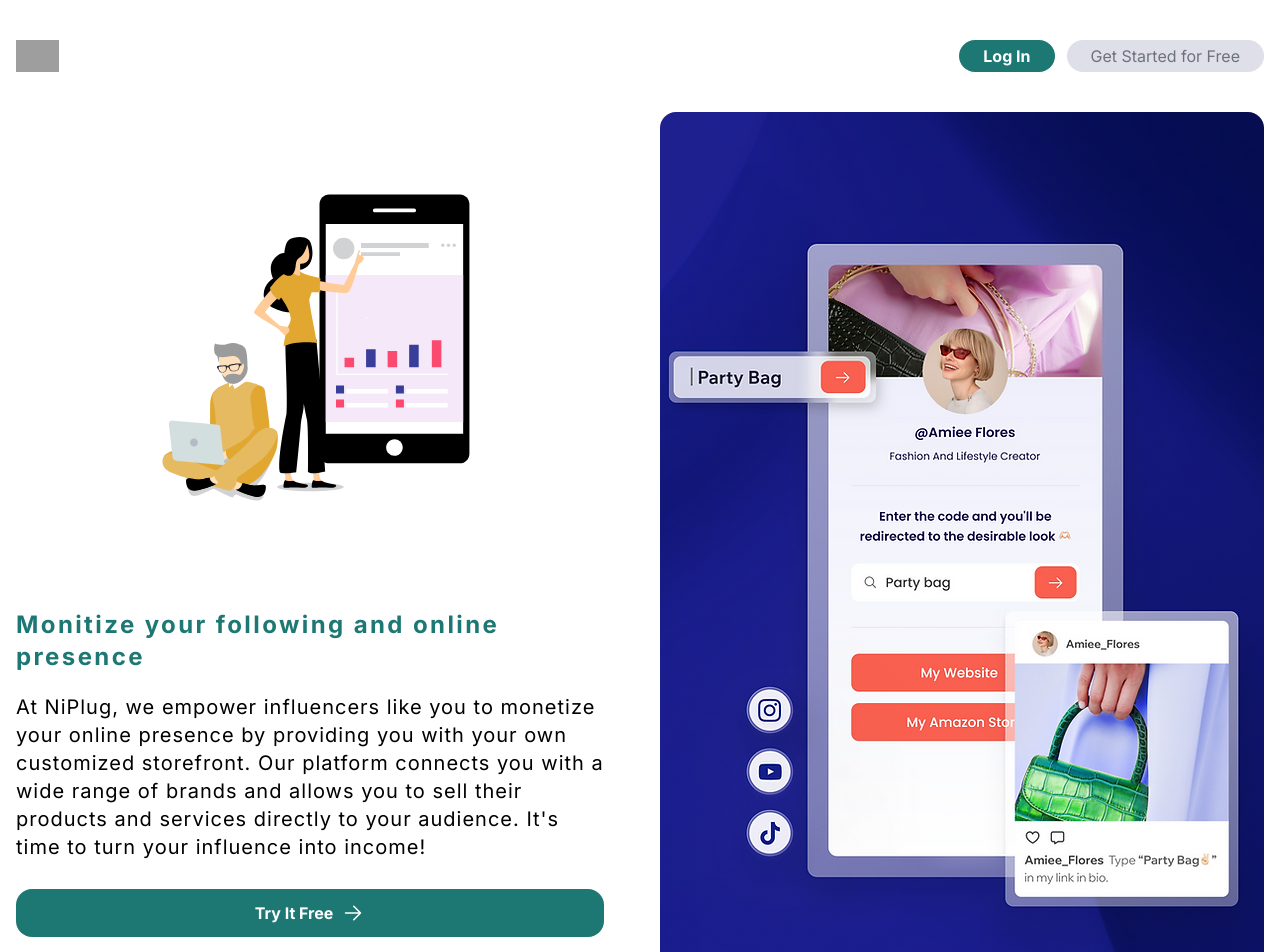
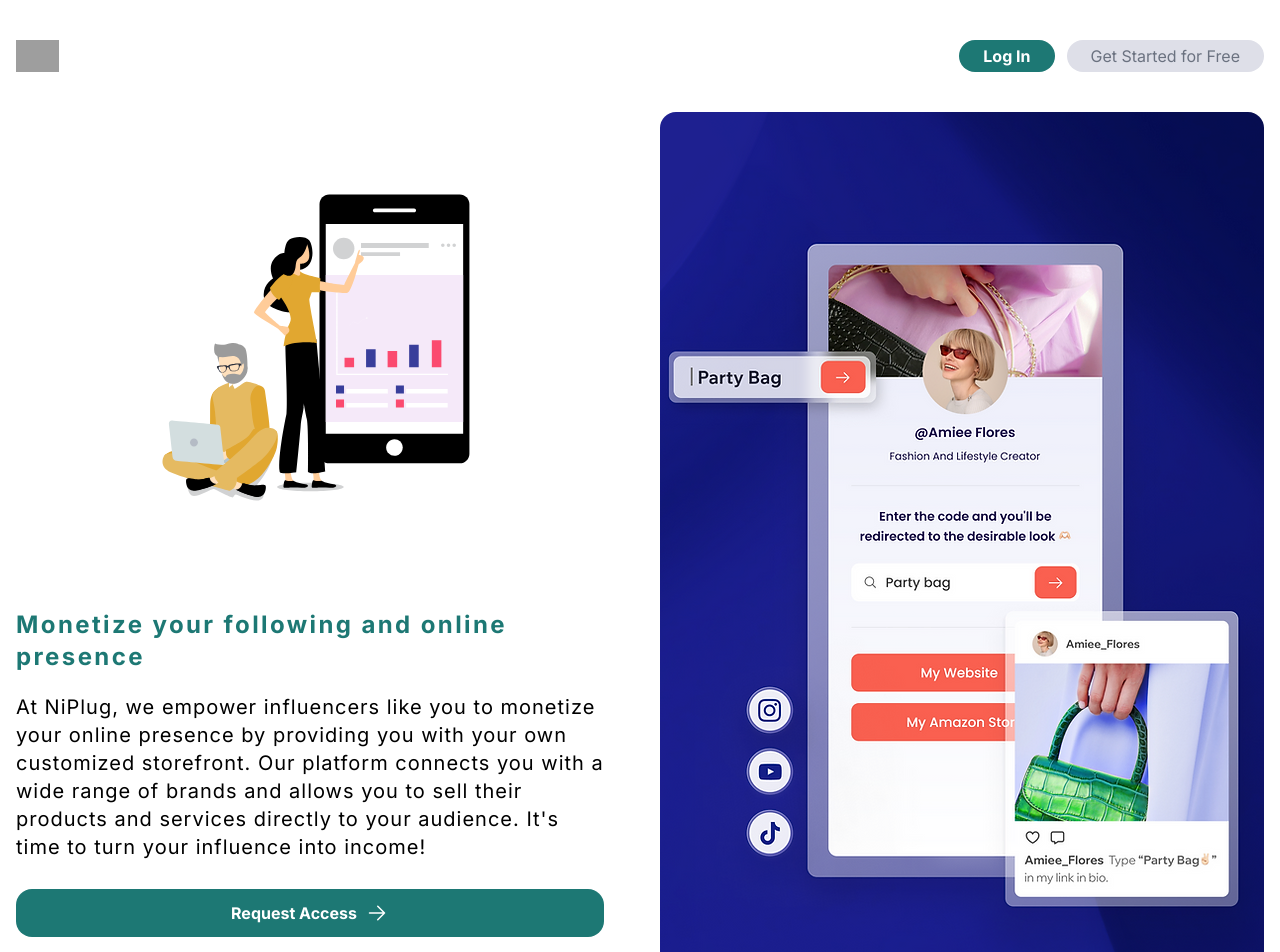
Before and after one commit to abdulgamal/NiPlug, a Next.js app: page / in a window 1280 px wide. Shown: the top 952 px of the page. Built offline with nearby package versions, Linux system fonts and the light colour scheme; grey boxes are pictures that could not be loaded.

Commit message:
few changes

```diff
--- a/src/app/auth/page.js
+++ b/src/app/auth/page.js
@@ -260,12 +260,13 @@ export default function Auth() {
           <p className="text-center">
             Don&apos;t have an account?{" "}
             {isLogin ? (
-              <span
+              <a
                 className="font-medium text-[#1d7874] hover:text-indigo-500 cursor-pointer"
-                // onClick={() => setIsLogin(false)}
+                href="https://earnsoko.ssnapp.com/?Menu=Deals&Deal=48080"
+                target="_blank"
               >
                 Request Access
-              </span>
+              </a>
             ) : (
               <span
                 className="font-medium text-[#1d7874] hover:text-indigo-500 cursor-pointer"
--- a/src/app/business/[id]/page.js
+++ b/src/app/business/[id]/page.js
@@ -86,7 +86,7 @@ function Home() {
                   alt=""
                 />
                 <div className="font-medium ">
-                  <div>{product?.owner}</div>
+                  <div>{product?.shop || product?.owner}</div>
                   <div className="text-sm text-gray-500 ">
                     Owner of the Product
                   </div>
@@ -239,7 +239,7 @@ function Home() {
                   alt=""
                 />
                 <div className="font-medium ">
-                  <div>{product?.owner}</div>
+                  <div>{product?.shop || product?.owner}</div>
                   <div className="text-sm text-gray-500 ">
                     Owner of the Product
                   </div>
--- a/src/app/page.js
+++ b/src/app/page.js
@@ -16,7 +16,7 @@ export default function Home() {
               <Lottie animationData={banner} />
               <div className="mb-5">
                 <p className="text-2xl font-bold tracking-widest text-[#1d7874]">
-                  Monitize your following and online presence
+                  Monetize your following and online presence
                 </p>
               </div>
               <p className="text-sm md:text-xl tracking-wider">
--- a/src/components/Button.js
+++ b/src/components/Button.js
@@ -3,11 +3,12 @@ import React from "react";
 
 function Button() {
   return (
-    <Link
-      href="/auth"
+    <a
+      href="https://earnsoko.ssnapp.com/?Menu=Deals&Deal=48080"
+      target="_blank"
       className="flex items-center font-bold text-white w-full justify-center md:w-auto hover:bg-transparent hover:border hover:text-gray-500 bg-[#1d7874] py-3 px-8 rounded-2xl gap-2 my-2"
     >
-      Try It Free{" "}
+      Request Access{" "}
       <svg
         xmlns="http://www.w3.org/2000/svg"
         fill="none"
@@ -22,7 +23,7 @@ function Button() {
           d="M4.5 12h15m0 0l-6.75-6.75M19.5 12l-6.75 6.75"
         />
       </svg>
-    </Link>
+    </a>
   );
 }
 
```
